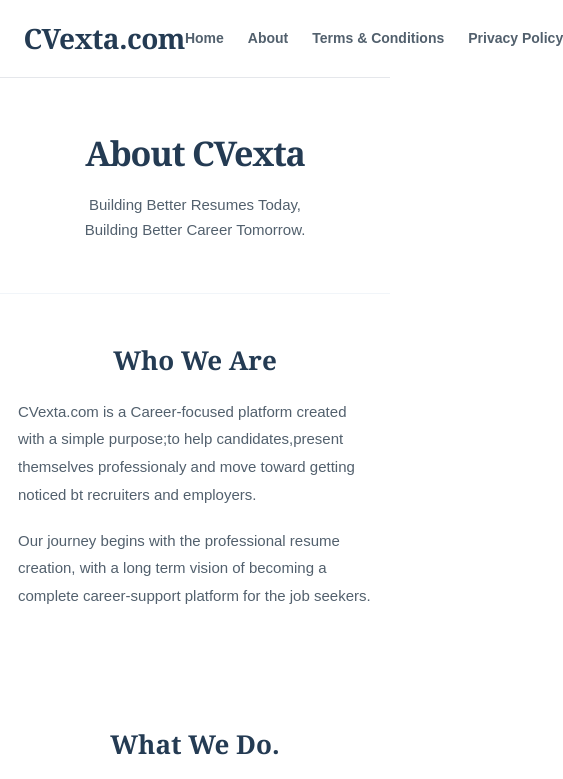
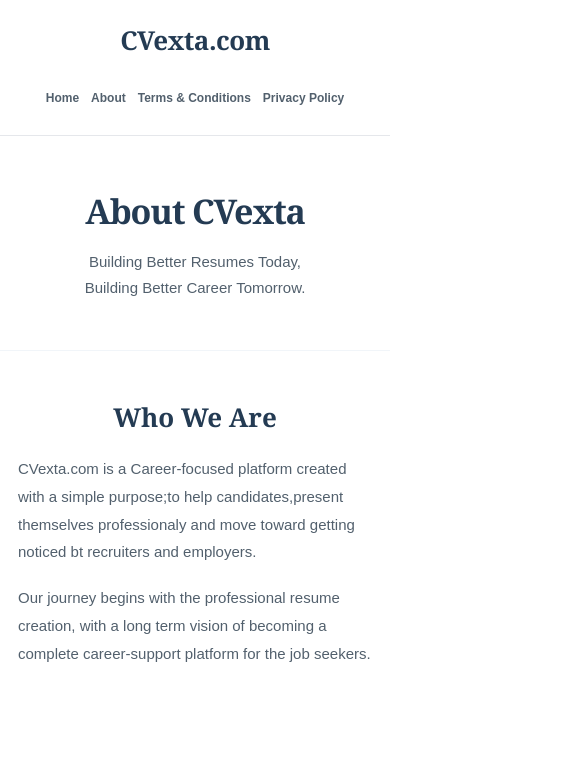
Before and after one commit to jgjit5071-cyber/CVexta, a website: page about.html in a window 390 px wide. Shown: the top 779 px of the page, 563 px wide, since content can reach past the window. Drawn offline with Linux system fonts and the light colour scheme.

Commit message:
Update about.css

```diff
--- a/about.css
+++ b/about.css
@@ -591,7 +591,7 @@ body {
 
     /* HEADER */
 
-    .About-header {
+    .about-header {
         min-height: auto;
 
         padding: 20px;
@@ -601,11 +601,11 @@ body {
         gap: 18px;
     }
 
-    .About-header .logo a {
+    .about-header .logo a {
         font-size: 26px;
     }
 
-    .About-header nav {
+    .about-header nav {
         width: 100%;
 
         display: flex;
@@ -617,7 +617,7 @@ body {
         gap: 10px 16px;
     }
 
-    .About-header nav a {
+    .about-header nav a {
         font-size: 13px;
     }
 
@@ -733,15 +733,15 @@ body {
 
 @media (max-width: 480px) {
 
-    .About-header {
+    .about-header {
         padding: 18px 15px;
     }
 
-    .About-header nav {
+    .about-header nav {
         gap: 8px 12px;
     }
 
-    .About-header nav a {
+    .about-header nav a {
         font-size: 12px;
     }
 
```
